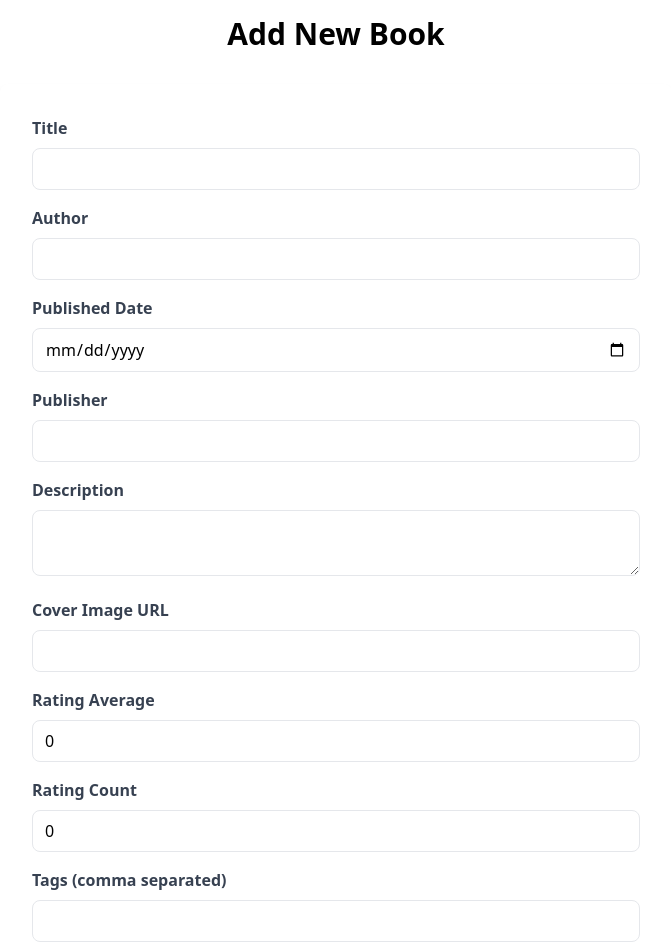
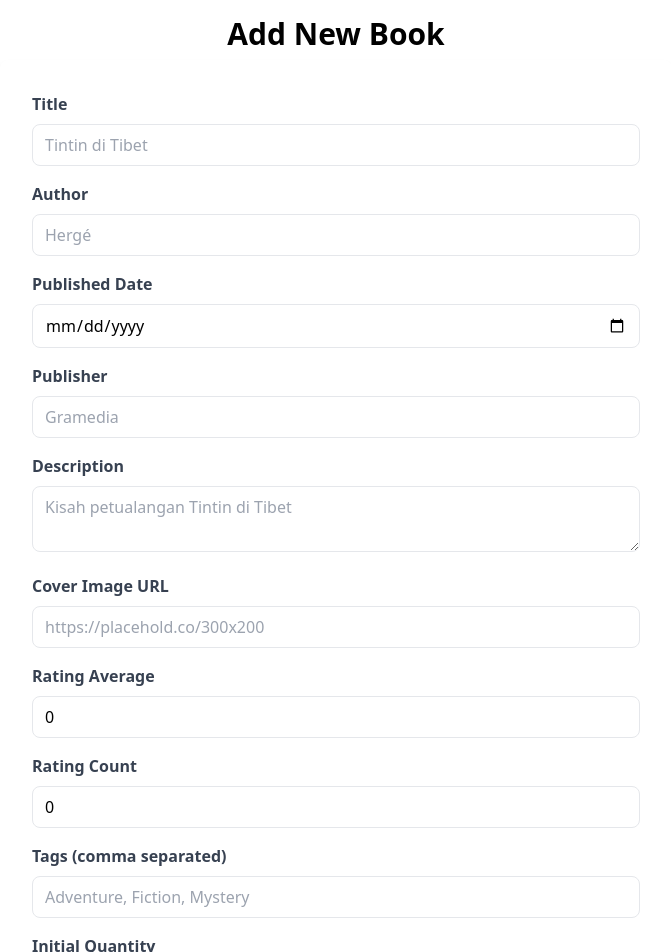
Before and after one commit to dimasandhk/pweb-vuejs-p10-2024, a Vue app: page /add-book in a window 1280 px wide. Shown: the part 80-1032 px from the top of the page, without its empty margins (304-975 px from the left). Built offline with nearby package versions, Linux system fonts and the light colour scheme.

Commit message:
feat: req body error handling

```diff
--- a/src/views/AddBookView.vue
+++ b/src/views/AddBookView.vue
@@ -17,6 +17,8 @@ export default defineComponent({
       tags: "",
       initialQty: 0,
       qty: 0,
+      error: false,
+      errorMsg: "",
     };
   },
   methods: {
@@ -40,7 +42,6 @@ export default defineComponent({
         qty: this.qty,
       };
 
-      console.log(JSON.stringify(newBook));
       const response = await fetch("http://localhost:3000/book", {
         method: "POST",
         headers: {
@@ -51,10 +52,16 @@ export default defineComponent({
 
       if (response.ok) {
         alert("Book added successfully!");
+        this.error = false;
+        this.$router.push("/");
       } else {
-        alert("Failed to add book.");
+        this.error = true;
         const data = await response.json();
-        console.log(data);
+        if (data.message.includes("duplicate")) {
+          this.errorMsg = "Book already exists!";
+        } else {
+          this.errorMsg = data.message;
+        }
       }
     },
   },
@@ -63,7 +70,7 @@ export default defineComponent({
 
 <template>
   <main class="mt-10 mx-8 pb-24">
-    <h1 class="font-bold text-3xl text-center mb-8">Add New Book</h1>
+    <h1 class="font-bold text-3xl text-center mb-2">Add New Book</h1>
     <form
       @submit.prevent="addBook"
       class="max-w-2xl mx-auto bg-white p-8 rounded-lg shadow-md"
@@ -76,6 +83,7 @@ export default defineComponent({
           v-model="title"
           id="title"
           type="text"
+          placeholder="Tintin di Tibet"
           class="w-full px-3 py-2 border rounded-lg"
           required
         />
@@ -88,6 +96,7 @@ export default defineComponent({
           v-model="author"
           id="author"
           type="text"
+          placeholder="Hergé"
           class="w-full px-3 py-2 border rounded-lg"
           required
         />
@@ -112,6 +121,7 @@ export default defineComponent({
           v-model="publisher"
           id="publisher"
           type="text"
+          placeholder="Gramedia"
           class="w-full px-3 py-2 border rounded-lg"
           required
         />
@@ -123,6 +133,7 @@ export default defineComponent({
         <textarea
           v-model="description"
           id="description"
+          placeholder="Kisah petualangan Tintin di Tibet"
           class="w-full px-3 py-2 border rounded-lg"
           required
         ></textarea>
@@ -135,6 +146,7 @@ export default defineComponent({
           v-model="coverImage"
           id="coverImage"
           type="url"
+          placeholder="https://placehold.co/300x200"
           class="w-full px-3 py-2 border rounded-lg"
           required
         />
@@ -172,6 +184,7 @@ export default defineComponent({
           v-model="tags"
           id="tags"
           type="text"
+          placeholder="Adventure, Fiction, Mystery"
           class="w-full px-3 py-2 border rounded-lg"
           required
         />
@@ -200,6 +213,12 @@ export default defineComponent({
           required
         />
       </div>
+      <h5
+        class="font-bold text-xl text-red-400 mb-8 text-center"
+        v-show="error"
+      >
+        {{ errorMsg }}
+      </h5>
       <div class="flex justify-center">
         <button
           type="submit"
@@ -211,7 +230,3 @@ export default defineComponent({
     </form>
   </main>
 </template>
-
-<style scoped>
-/* Add any additional styles if needed */
-</style>
```
